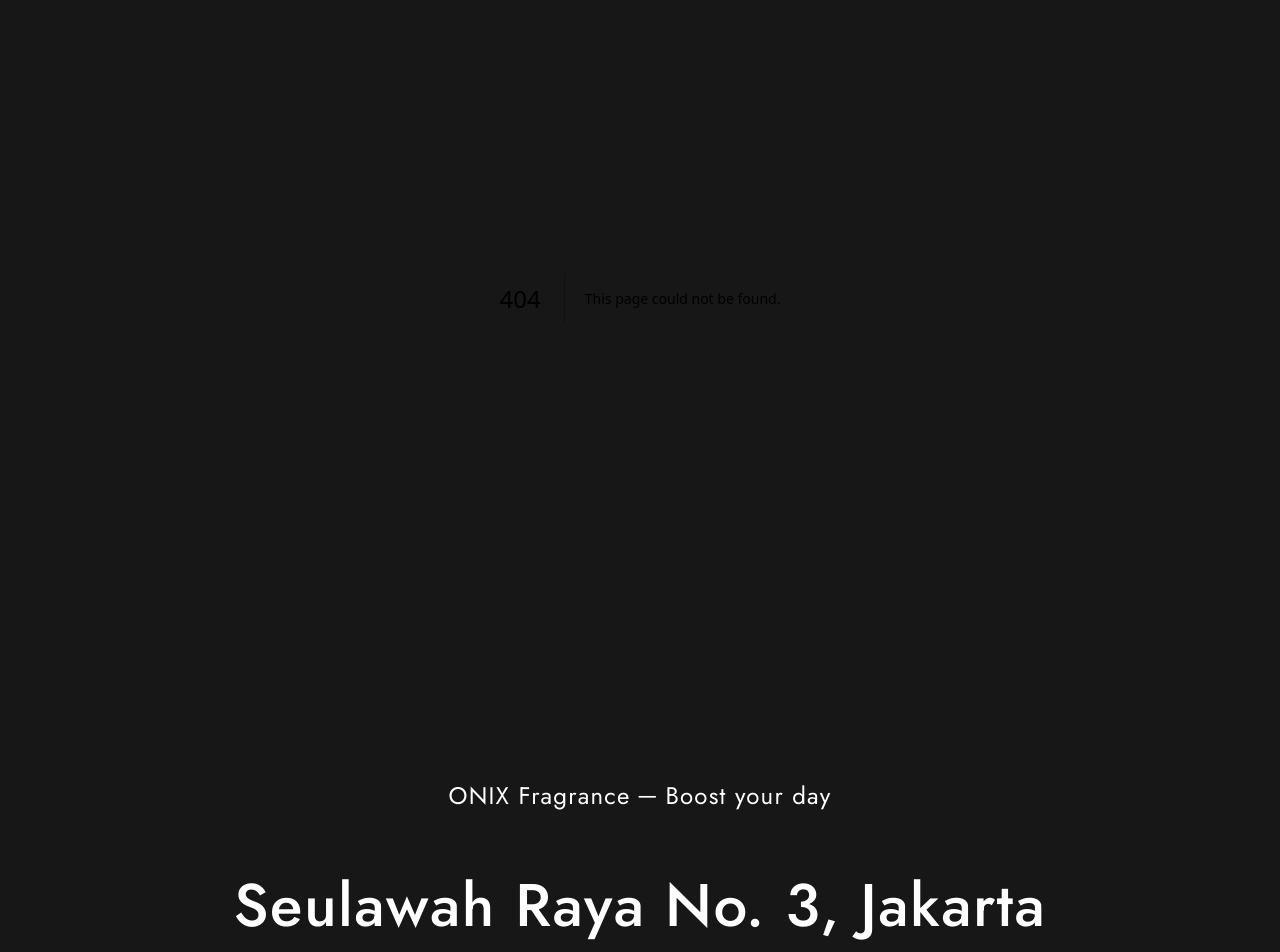
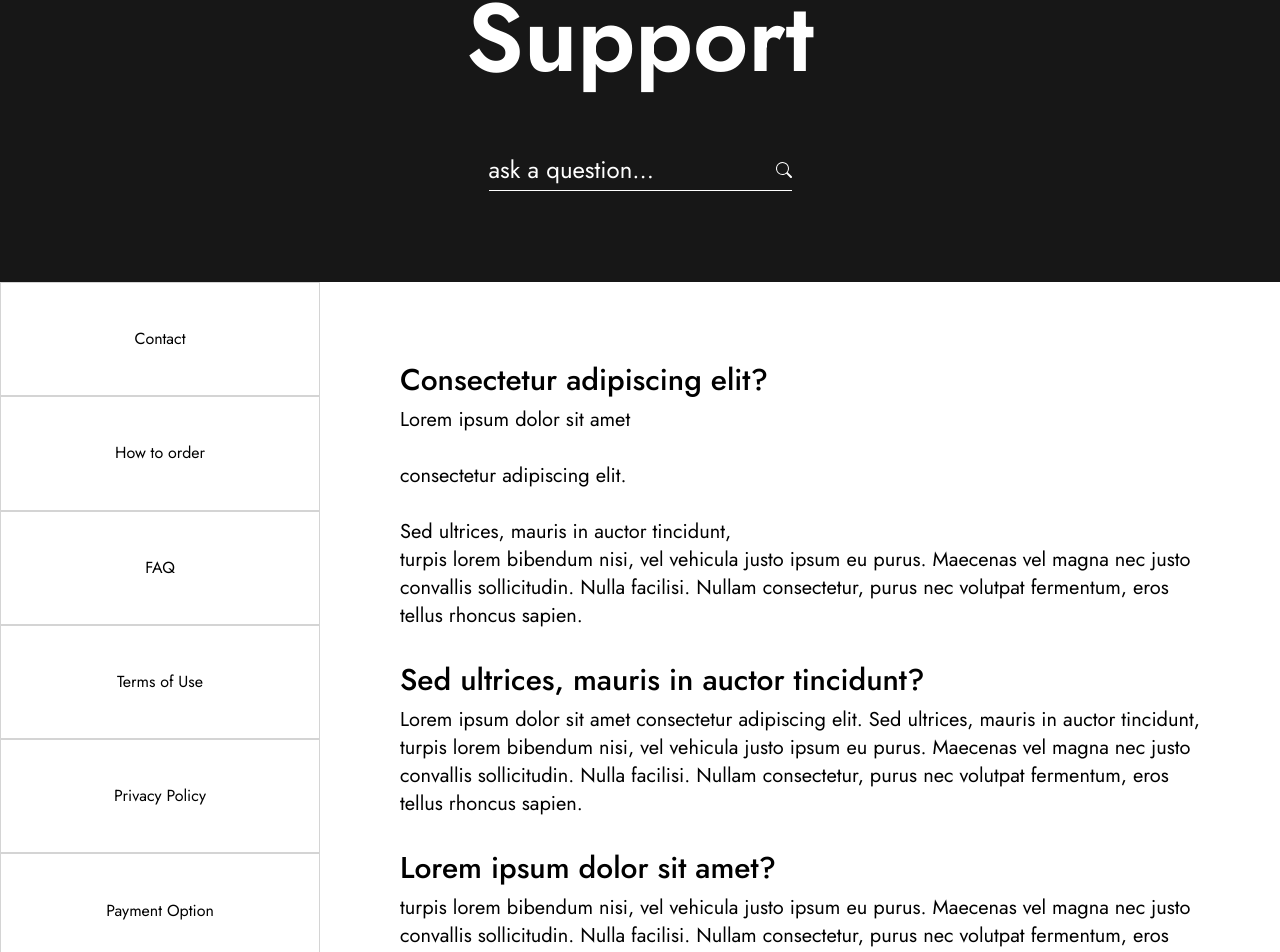
Before and after one commit to gthnmp/onix-old, a Next.js app: page /support in a window 1280 px wide. Before the commit this address had no page. Shown: the part 182-1134 px from the top of the page. Built offline with nearby package versions, Linux system fonts and the light colour scheme.

Commit message:
created support page layout

```diff
--- a/app/(component)/navbar.tsx
+++ b/app/(component)/navbar.tsx
@@ -39,7 +39,7 @@ const Navbar = () => {
             <Link href="/about">About</Link>
           </li>
           <li>
-            <Link href="/">Support</Link>
+            <Link href="/support">Support</Link>
           </li>
           <li>
             <Link href="/">Account</Link>
--- /dev/null
+++ b/app/support/page.tsx
@@ -0,0 +1,61 @@
+import {BsSearch} from 'react-icons/bs'
+
+const support = {
+  contact : [
+    {
+      question : "Consectetur adipiscing elit?",
+      answer : `Lorem ipsum dolor sit amet\n\n consectetur adipiscing elit.\n\n Sed ultrices, mauris in auctor tincidunt, \nturpis lorem bibendum nisi, vel vehicula justo ipsum eu purus. Maecenas vel magna nec justo convallis sollicitudin. Nulla facilisi. Nullam consectetur, purus nec volutpat fermentum, eros tellus rhoncus sapien.`
+    },
+
+    {
+      question : "Sed ultrices, mauris in auctor tincidunt?",
+      answer : `Lorem ipsum dolor sit amet consectetur adipiscing elit. Sed ultrices, mauris in auctor tincidunt, \nturpis lorem bibendum nisi, vel vehicula justo ipsum eu purus. Maecenas vel magna nec justo convallis sollicitudin. Nulla facilisi. Nullam consectetur, purus nec volutpat fermentum, eros tellus rhoncus sapien.`
+    },
+
+    {
+      question : "Lorem ipsum dolor sit amet?",
+      answer : `turpis lorem bibendum nisi, vel vehicula justo ipsum eu purus. Maecenas vel magna nec justo convallis sollicitudin. Nulla facilisi. Nullam consectetur, purus nec volutpat fermentum, eros tellus rhoncus sapien.`
+    }
+  ]
+}
+
+export default function Page () {
+  return(
+    <div className="w-screen h-full bg-white">
+      <header className="w-full h-96 bg-neutral-900 text-white grid place-items-center ">
+        <div className="flex flex-col justify-center items-center gap-16">
+          <h1 className="text-8xl font-semibold">
+            Support
+          </h1>
+          <form className="border-b-white border-b-[1px] py-1">
+            <input type="text" className="bg-transparent placeholder:text-white text-2xl" placeholder='ask a question...' />
+            <button type="submit"> <BsSearch /> </button>
+          </form>
+        </div>
+      </header>
+      <main className='w-full min-h-screen bg-white flex'>
+        <div className="w-1/4 h-auto grid grid-flow-row">
+          <button className='h-full w-full border-[1px] border-neutral-300'>Contact</button>
+          <button className='h-full w-full border-[1px] border-neutral-300'>How to order</button>
+          <button className='h-full w-full border-[1px] border-neutral-300'>FAQ</button>
+          <button className='h-full w-full border-[1px] border-neutral-300'>Terms of Use</button>
+          <button className='h-full w-full border-[1px] border-neutral-300'>Privacy Policy</button>
+          <button className='h-full w-full border-[1px] border-neutral-300'>Payment Option</button>
+          <button className='h-full w-full border-[1px] border-neutral-300'>Shipping</button>
+        </div>
+        <section className='w-3/4 h-max p-20'>
+          <ul className='flex flex-col gap-8'>
+            {
+              support.contact.map((ask, index) => (
+                <li key={index} className="flex flex-col gap-2">
+                  <span className="text-3xl font-medium"> {ask.question} </span>
+                  <div dangerouslySetInnerHTML={{__html:ask.answer.replace(/\n/g, `<br/>`)}} className="text-xl font-normal"/>
+                </li>
+              ))
+            }
+          </ul>
+        </section>
+      </main>
+    </div>
+  )
+}
```
